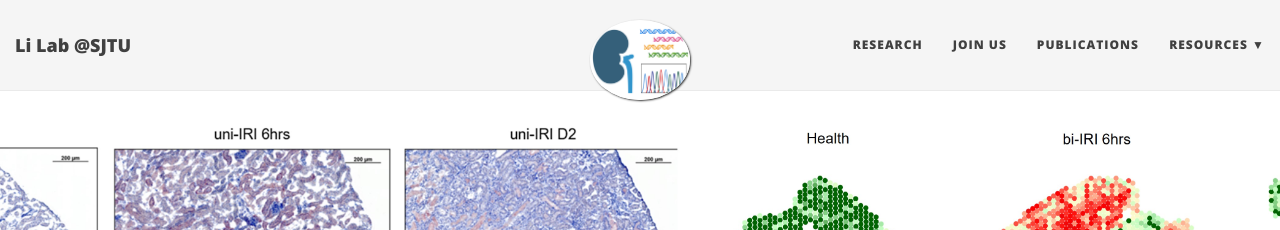
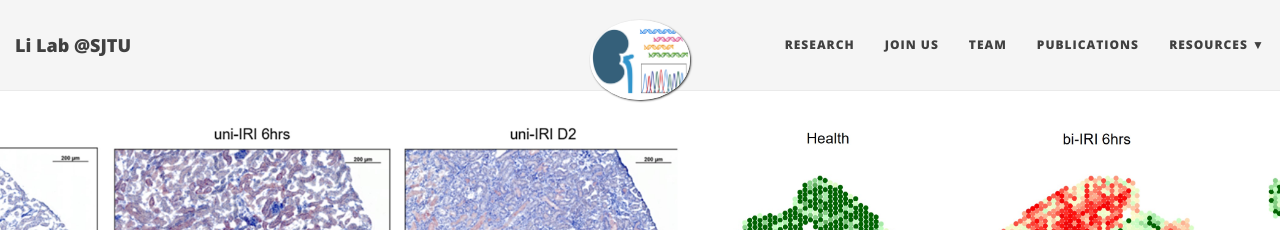
Before and after one commit to TheLiLab/thelilab.github.io, a Jekyll site: the page built from research.md, in a window 1280 px wide. Shown: the top 230 px of the page. Built offline with Jekyll 4.4.1, drawn with Linux system fonts in a browser that asks for light colours; nearby versions of some CDN libraries.

Commit message:
Update _config.yml

```diff
--- a/_config.yml
+++ b/_config.yml
@@ -26,6 +26,7 @@ navbar-links:
   #About Me: "aboutme"
   Research: "research"
   Join us: "joinus"
+  Team: "team"
   Publications: "pubs"
   Resources:
     - GitHub: "https://github.com/HaikuoLi"
```
